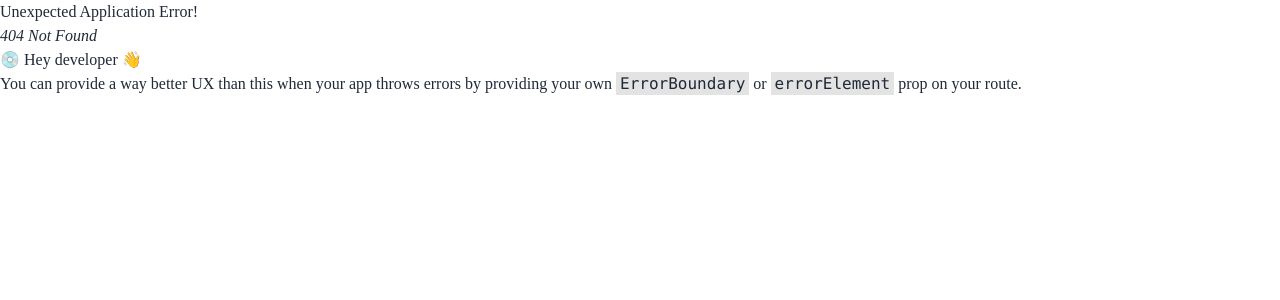
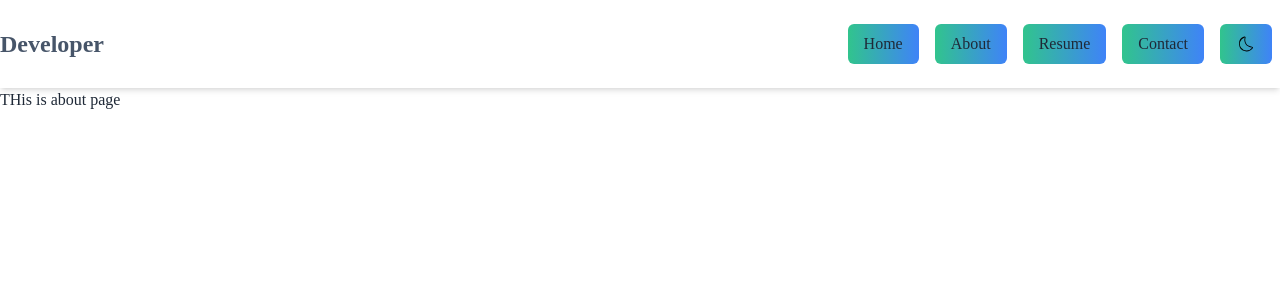
Before and after one commit to dsdeloar02/myportfolio, a React (Create React App) app: page /about in a window 1280 px wide. Before the commit this address had no page. Shown: the top 300 px of the page. Built offline with nearby package versions, Linux system fonts and the light colour scheme.

Commit message:
home page daone

```diff
--- /dev/null
+++ b/src/components/About/About.js
@@ -0,0 +1,11 @@
+import React from 'react';
+
+const About = () => {
+    return (
+        <div className=''>
+            <h1>THis is about page</h1>
+        </div>
+    );
+}
+
+export default About;
--- a/src/components/Header/Header.js
+++ b/src/components/Header/Header.js
@@ -3,10 +3,12 @@ import { Bars3Icon, XMarkIcon } from '@heroicons/react/24/solid';
 import {BsFillBrightnessHighFill }  from "react-icons/bs";
 import { CiDark } from "react-icons/ci";
 import React, { useEffect, useState } from "react";
+import { NavLink } from "react-router-dom";
 
 const Header = () => {
-    // const [background, setBackground] = useState(false);
+    const [open, setOpen] = useState(false)
     const [theme, setTheme] = useState('light');
+    const [changeIcon, setChangeIcon] = useState(false)
 
     useEffect(() => {
         if(theme === 'dark'){
@@ -18,43 +20,62 @@ const Header = () => {
 
 
     const handleBgChange = () => {
+        console.log('clickedd')
         setTheme(theme === 'dark' ? 'light' : 'dark')
     }
 
 
   return (
-    <div className="bg-white dark:bg-gray-800">
-        <div className="container mx-auto">
-        <Navbar fluid={true} rounded={true}>
-        <Navbar.Brand href="https://flowbite.com/">
-            <img
-            src="https://flowbite.com/docs/images/logo.svg"
-            className="mr-3 h-6 sm:h-9"
-            alt="Flowbite Logo"
-            />
-            <span className="self-center whitespace-nowrap text-xl font-semibold dark:text-white">
-            Flowbite
-            </span>
-        </Navbar.Brand>
-        <Navbar.Toggle />
-        <Navbar.Collapse>
-            <Navbar.Link href="/navbars" active={true}>
-            Home
-            </Navbar.Link>
-            <Navbar.Link href="/navbars">About</Navbar.Link>
-            <Navbar.Link href="/navbars">Contact</Navbar.Link>
-            <Navbar.Link>
-                <button className='flex absolute right-14 top-7' onClick={handleBgChange} >
-                    change
-                    {/* {
-                        !background ? <CiDark className='text-black w-6 h-5' /> : <BsFillBrightnessHighFill className='text-white w-6 h-5' />
-                    }  */}
-                </button>
-            </Navbar.Link>
-        </Navbar.Collapse>
-        </Navbar>
+            <div className='shadow-md bg-white dark:bg-gray-800' >
+            <div className="container w-5/6 md:w-full mx-auto md:flex justify-between py-6">
+                <div className='flex items-center text-slate-600 w-[300px]'>
+                    <h1 className='font-bold  md:text-xl lg:text-2xl dark:text-gray-100' >Developer</h1>
+                </div>
+
+                {/* <button className='flex absolute right-14 top-7' onClick={handleBgChange} >change</button> */}
+                {/* <button className='md:hidden flex absolute right-14 top-7' onClick={() => handleBgChange(setBackground(!background))} >
+                       {
+                            !background ? <CiDark className='text-black w-6 h-5' /> : <BsFillBrightnessHighFill className='text-white w-6 h-5' />
+                       }
+                </button> */}
+
+                <div onClick={() =>setOpen(!open)} className="absolute right-4 top-6 cursor-pointer md:hidden" >
+                    {
+                        open ? <XMarkIcon className="h-7 w-7 text-red-500 "/> :  <Bars3Icon className="h-7 w-7 text-red-500" />
+                    }
+                </div>
+
+                <ul
+                   className={`bg-orange-500 md:bg-transparent py-5 md:py-0 md:flex md:justify-end md:items-center absolute w-full left-0 md:static  transition-all duration-500 ease-in z-50 ${open ? 'top-20' : 'top-[-500px]'}  `}
+
+                 >
+                    <li className='mx-2 py-2 px-2 lg:px-4 dark:text-gray-100 rounded-md bg-gradient-to-r from-green-400 to-blue-500 hover:from-pink-400 hover:to-pink-700'>
+                        <NavLink to='/' >Home</NavLink>
+                    </li>
+                    <li className='mx-2 py-2 px-2 lg:px-4 dark:text-gray-100 rounded-md bg-gradient-to-r from-green-400 to-blue-500 hover:from-pink-400 hover:to-pink-700'>
+                        <NavLink to='/course' >About</NavLink>
+                    </li>
+                    <li className='mx-2 py-2 px-2 lg:px-4 dark:text-gray-100 rounded-md bg-gradient-to-r from-green-400 to-blue-500 hover:from-pink-400 hover:to-pink-700'>
+                        <NavLink to='/course' >Resume</NavLink>
+                    </li>
+                    <li className='mx-2 py-2 px-2 lg:px-4 dark:text-gray-100 rounded-md bg-gradient-to-r from-green-400 to-blue-500 hover:from-pink-400 hover:to-pink-700'>
+                        <NavLink to='/course' >Contact</NavLink>
+                    </li>
+                    <li className='mx-2 py-2 px-1 lg:px-4 flex rounded-md bg-gradient-to-r from-green-400 to-blue-500 hover:from-pink-400 hover:to-pink-700'>
+                        <button className='w-full h-full dark:text-gray-100' onClick={() => handleBgChange(setChangeIcon(!changeIcon))} >
+                        {
+                            !changeIcon ? <CiDark className='text-black w-5 h-6' /> : <BsFillBrightnessHighFill className='text-white w-5 h-6' />
+                       }
+                        </button>
+                    </li>
+                    {/* <button className='hidden md:flex' onClick={() => handleBgChange(setBackground(!background))} >
+                       {
+                            !background ? <CiDark className='text-black w-6 h-5' /> : <BsFillBrightnessHighFill className='text-white w-6 h-5' />
+                       }
+                    </button>                     */}
+                </ul>
+            </div>
         </div>
-    </div>
   );
 };
 
--- a/src/components/Home/Home.js
+++ b/src/components/Home/Home.js
@@ -1,9 +1,32 @@
-import React from 'react';
+import React, { useEffect, useState } from 'react';
+import { BsFacebook, BsTwitter, BsLinkedin, BsDownload } from "react-icons/bs";
 
 const Home = () => {
+
+    const [details, setDetails] = useState('');
+
+    useEffect(()=> {
+        fetch('profile.json')
+        .then(res => res.json())
+        .then(data => setDetails(data[0]))
+    }, [])
+
+    // const {name, image} = details;
+    console.log("🚀 ~ file: Home.js ~ line 14 ~ Home ~ details", details)
+
     return (
-        <div>
-            <h1>This is Home Components</h1>
+        <div className=' bg-white dark:bg-slate-800'>
+            <div className='flex flex-col justify-center items-center py-[5%]' >
+                <img className='h-[250px] w-[250px] rounded-full shadow-lg' src={details.image} alt="" />
+                <h1 className='text-2xl font-bold text-center py-2 dark:text-gray-100'>{details.name}</h1>
+                <p className='text-xl text-center py-2 dark:text-gray-100' >{details.profession}</p>
+                <ul className='flex mt-2'>
+                    <li className='mx-2 py-2 px-2 rounded-md bg-gradient-to-r from-green-400 to-blue-500 hover:from-pink-400 hover:to-pink-700 text-white'><BsFacebook  ></BsFacebook></li>
+                    <li className='mx-2 py-2 px-2 rounded-md bg-gradient-to-r from-green-400 to-blue-500 hover:from-pink-400 hover:to-pink-700 text-white'><BsTwitter ></BsTwitter></li>
+                    <li className='mx-2 py-2 px-2 rounded-md bg-gradient-to-r from-green-400 to-blue-500 hover:from-pink-400 hover:to-pink-700 text-white'><BsLinkedin ></BsLinkedin></li>
+                </ul>
+                <button className='flex justify-center items-center my-5 mx-2 py-2 px-4 rounded-md bg-gradient-to-r hover:from-green-400 hover:to-blue-500 from-pink-400 to-pink-700 text-white'> <BsDownload className='mr-2 flex' ></BsDownload> Download Cv</button>
+            </div>
         </div>
     );
 }
--- a/src/layouts/Layouts/Main.js
+++ b/src/layouts/Layouts/Main.js
@@ -8,7 +8,7 @@ const Main = () => {
         <div>
             <Header></Header>
             <Outlet></Outlet>
-            <Footer></Footer>
+            {/* <Footer></Footer> */}
         </div>
     );
 }
--- a/src/routes/Router/Router.js
+++ b/src/routes/Router/Router.js
@@ -1,4 +1,5 @@
 import { createBrowserRouter } from "react-router-dom";
+import About from "../../components/About/About";
 import Home from "../../components/Home/Home";
 import Main from "../../layouts/Layouts/Main";
 
@@ -10,6 +11,10 @@ export const routes = createBrowserRouter([
             {
                 path : '/',
                 element : <Home></Home>
+            },
+            {
+                path : 'about',
+                element : <About></About>
             }
         ]
     }
```
Also changed, not shown: public/profile.json (added, +7 -0 lines).
